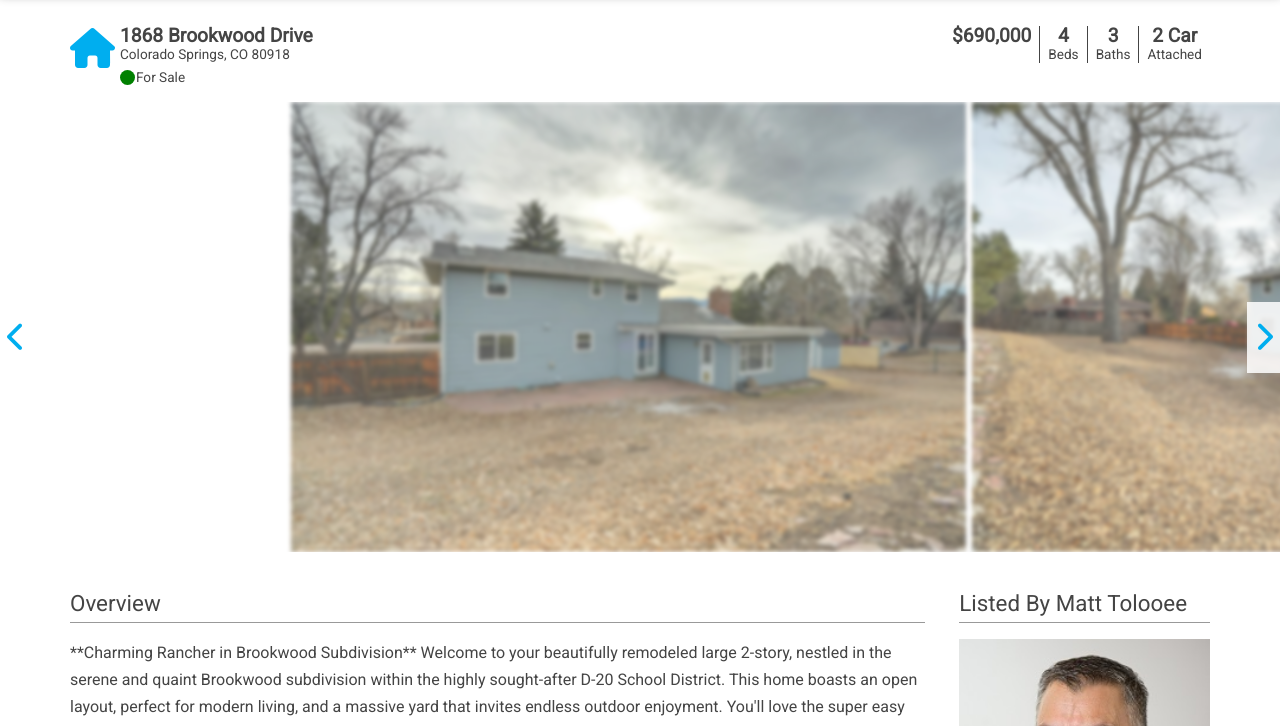
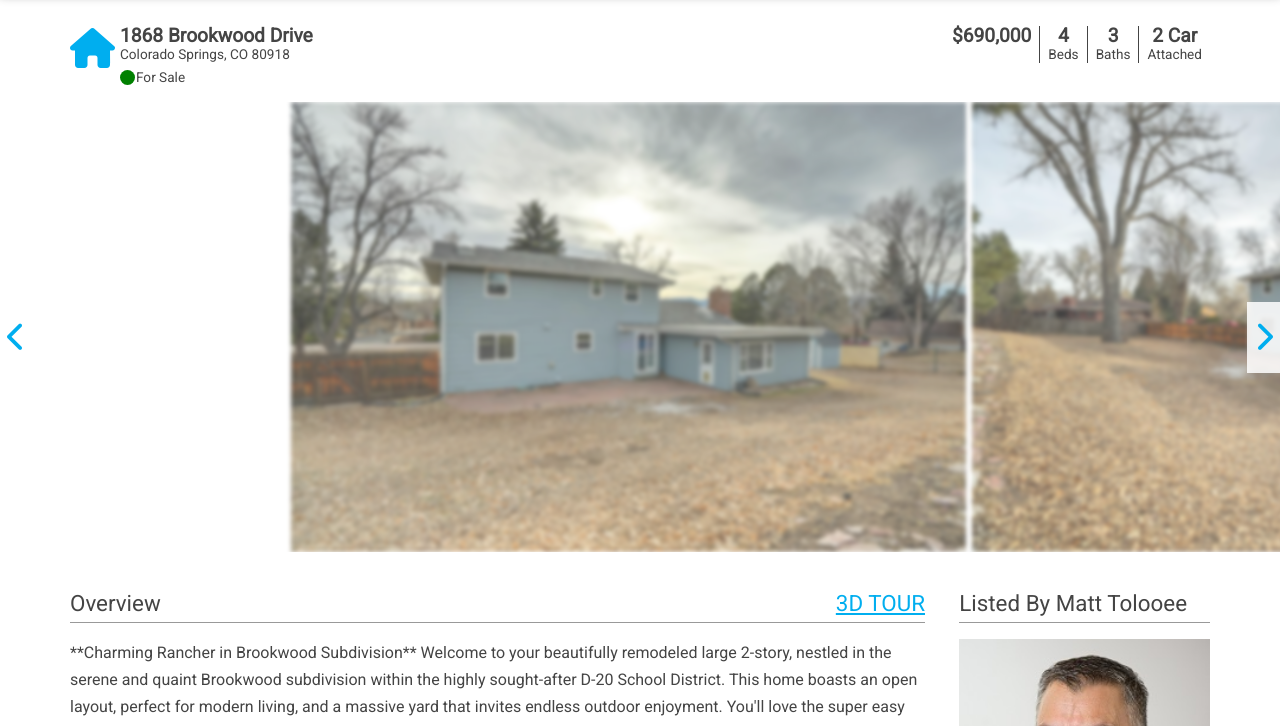
Before and after one commit to kaivont85/1868-brookwood-dr, a plain HTML site: page index.html in a window 1280 px wide. Shown: the part 74-800 px from the top of the page. Drawn offline with nearby package versions, Linux system fonts and the light colour scheme; some packages are replaced by stand-ins of ours.

Commit message:
adding 3d tour

```diff
--- a/index.html
+++ b/index.html
@@ -265,8 +265,8 @@
               <section id="property-description">
                 <div class="flex container">
                   <div class="description">
-                    <h3>Overview</h3>
-                    <!-- <a id="right" href= "">3D TOUR</a></h3> -->
+                    <h3>Overview
+                    <a id="right" href= "https://www.zillow.com/view-imx/d72b36d8-0fa3-4d13-b6f9-bb3b75a78b50?initialViewType=pano&wl=true&setAttribution=mls">3D TOUR</a></h3>
                     <p>
                       **Charming Rancher in Brookwood Subdivision** Welcome to your beautifully remodeled large 2-story, nestled in the serene and quaint Brookwood subdivision within the highly sought-after D-20 School District. This home boasts an open layout, perfect for modern living, and a massive yard that invites endless outdoor enjoyment. You'll love the super easy access to shops, restaurants, and I-25, making daily errands a breeze. The irrigation well is a super handy supplement to the city water to ensure your expansive yard stays lush and green throughout the spring and summer months, creating a perfect backdrop for family gatherings and relaxation. The fenced backyard is an oasis, ideal for soaking up the beautiful Colorado sunshine and enjoying the great outdoors. Come and experience the charm and tranquility of this delightful home!
                     </p>
```
